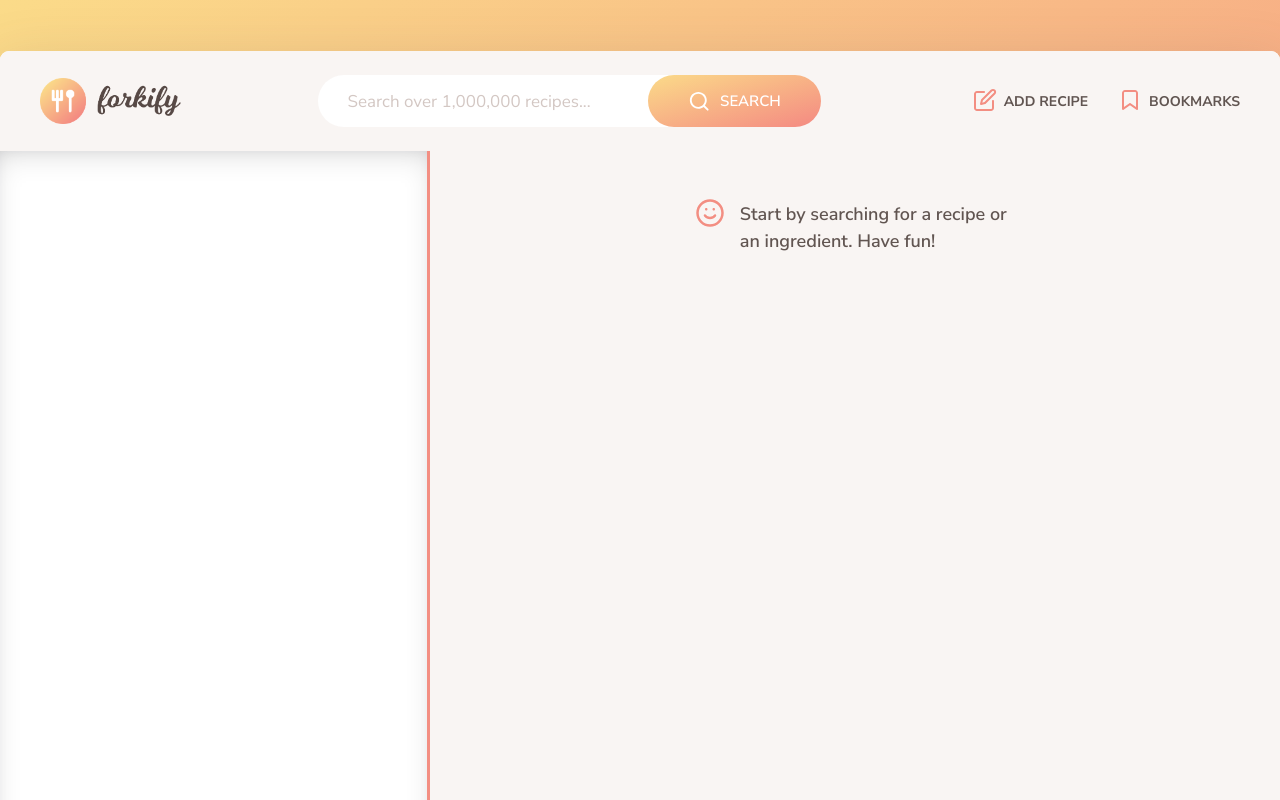
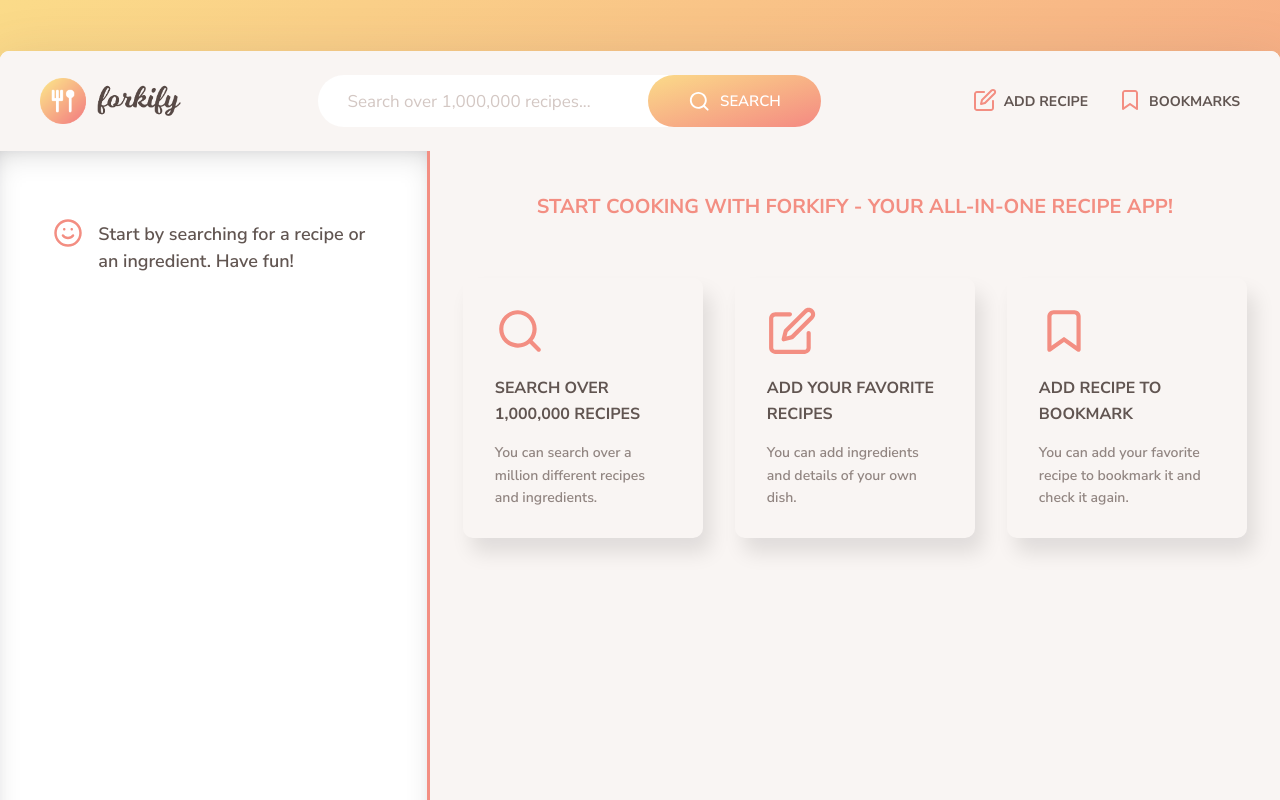
Before and after one commit to ElvinWeb/Forkify, a website built with Parcel: page index.html in a window 1280 px wide. Shown: the top 800 px of the page. Built offline with nearby package versions, Linux system fonts and the light colour scheme.

Commit message:
features section has added

```diff
--- a/assets/js/config.js
+++ b/assets/js/config.js
@@ -3,5 +3,5 @@ export const API_KEY = "a3a17dd3-d5ba-4a69-b796-e2ac3fa11dcb";
 export const SPOONACULAR_API_URL = `https://api.spoonacular.com/recipes/parseIngredients`;
 export const SPOONACULAR_API_KEY = "1fed54ff99014540acce11d0955733fb";
 export const TIMEOUT_SEC = 10;
-export const RES_PER_PAGE = 15;
+export const RES_PER_PAGE = 13;
 export const MODAL_CLOSE_SEC = 2;
--- a/assets/js/views/addRecipeView.js
+++ b/assets/js/views/addRecipeView.js
@@ -1,5 +1,4 @@
 import View from "./view.js";
-import icons from "../../img/icons.svg";
 
 class AddRecipeView extends View {
   _parentElement = document.querySelector(".upload");
@@ -34,7 +33,6 @@ class AddRecipeView extends View {
       handler(data);
     });
   }
-  _generateMarkup() {}
 }
 
 export default new AddRecipeView();
--- a/assets/sass/_base.scss
+++ b/assets/sass/_base.scss
@@ -69,3 +69,21 @@ body {
     border-radius: 0;
   }
 }
+
+
+.heading {
+  &--2 {
+    font-size: 2.4rem;
+    color: $color-primary;
+    text-transform: uppercase;
+    text-align: center;
+  }
+
+  &--3 {
+    font-size: 1.6rem;
+    color: $color-grey-dark-1;
+    text-transform: uppercase;
+    margin: 1.5rem 0;
+    font-weight: 800;
+  }
+}
--- a/assets/sass/_components.scss
+++ b/assets/sass/_components.scss
@@ -166,7 +166,7 @@
 }
 
 .spinner {
-  margin: 5rem auto;
+  margin: 20rem auto;
   text-align: center;
 
   svg {
--- /dev/null
+++ b/assets/sass/_features.scss
@@ -0,0 +1,40 @@
+.features {
+    display: flex;
+    flex-flow: row wrap;
+    justify-content: space-between;
+    place-content: center;
+    gap: 3.2rem;
+    padding: 0 3rem;
+    margin-top: 3rem;
+
+    &__feature-box {
+        max-width: 24rem;
+        box-shadow: 0.8rem 1.5rem 2rem rgba(#000, 0.1);
+        border-radius: 1rem;
+        margin-top: 2.5rem;
+        padding: 2.8rem 3.2rem;
+        transition: all 0.2s;
+
+        &:hover {
+            transform: scale(1.03);
+        }
+    }
+
+    &__icon {
+        svg {
+            width: 5rem;
+            height: 5rem;
+            fill: $color-primary;
+        }
+    }
+
+    &__description {
+        font-size: 1.4rem;
+        font-weight: 600;
+        color: $color-grey-dark-2;
+    }
+}
+
+.section__features--header {
+    margin-top: 4rem;
+}
--- a/assets/sass/_header.scss
+++ b/assets/sass/_header.scss
@@ -107,7 +107,6 @@
 .bookmarks {
   padding: 1rem 0;
   position: absolute;
-  // right: 0;
   right: -2.5rem;
   z-index: 10;
   width: 40rem;
--- a/assets/sass/main.scss
+++ b/assets/sass/main.scss
@@ -3,5 +3,6 @@
 @import "./header";
 @import "./preview";
 @import "./recipe";
+@import "./features";
 @import "./searchResults";
 @import "./upload";
--- a/index.html
+++ b/index.html
@@ -89,6 +89,14 @@
 
       <div class="search-results">
         <ul class="results">
+          <div class="message">
+            <div>
+              <svg>
+                <use href="./assets/img/icons.svg#icon-smile"></use>
+              </svg>
+            </div>
+            <p>Start by searching for a recipe or an ingredient. Have fun!</p>
+          </div>
           <!--
           <li class="preview">
             <a class="preview__link preview__link--active" href="#23456">
@@ -125,16 +133,48 @@
         </div>
       </div>
 
-      <div class="recipe">
-        <div class="message">
-          <div>
-            <svg>
-              <use href="./assets/img/icons.svg#icon-smile"></use>
-            </svg>
+      <section class="recipe">
+        <div class="section section__features">
+          <h2 class="heading--2 section__features--header">
+            Start Cooking with Forkify - Your All-In-One Recipe App!
+          </h2>
+          <div class="features">
+            <div class="features__feature-box">
+              <div class="features__icon">
+                <svg>
+                  <use href="./assets/img/icons.svg#icon-search"></use>
+                </svg>
+              </div>
+              <h3 class="heading--3">Search over 1,000,000 recipes</h3>
+              <p class="features__description">
+                You can search over a million different recipes and ingredients.
+              </p>
+            </div>
+            <div class="features__feature-box">
+              <div class="features__icon">
+                <svg>
+                  <use href="./assets/img/icons.svg#icon-edit"></use>
+                </svg>
+              </div>
+              <h3 class="heading--3">Add your favorite recipes</h3>
+              <p class="features__description">
+                You can add ingredients and details of your own dish.
+              </p>
+            </div>
+            <div class="features__feature-box">
+              <div class="features__icon">
+                <svg>
+                  <use href="./assets/img/icons.svg#icon-bookmark"></use>
+                </svg>
+              </div>
+              <h3 class="heading--3">Add recipe to Bookmark</h3>
+              <p class="features__description">
+                You can add your favorite recipe to bookmark it and check it
+                again.
+              </p>
+            </div>
           </div>
-          <p>Start by searching for a recipe or an ingredient. Have fun!</p>
         </div>
-
         <!-- <div class="spinner">
           <svg>
             <use href="src/img/icons.svg#icon-loader"></use>
@@ -245,7 +285,7 @@
           </a>
         </div>
         -->
-      </div>
+      </section>
     </div>
 
     <div class="overlay hidden"></div>
```
Also changed, not shown: assets/sass/_mixin.scss (added), assets/sass/_placeholder.scss (added).
